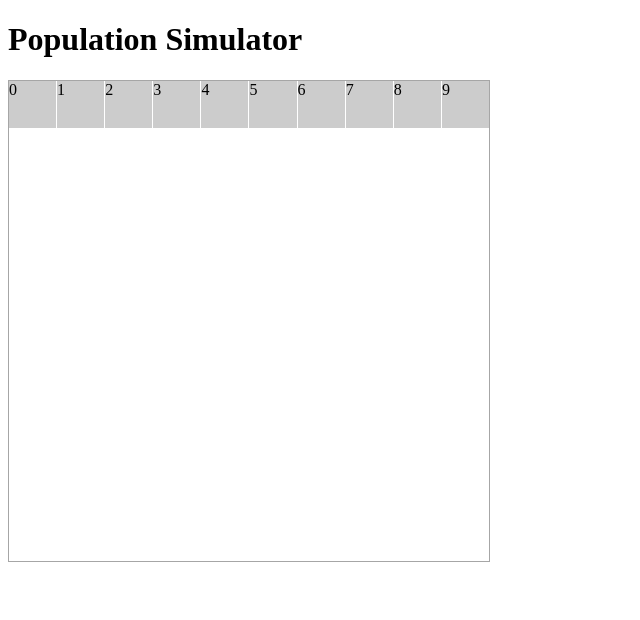
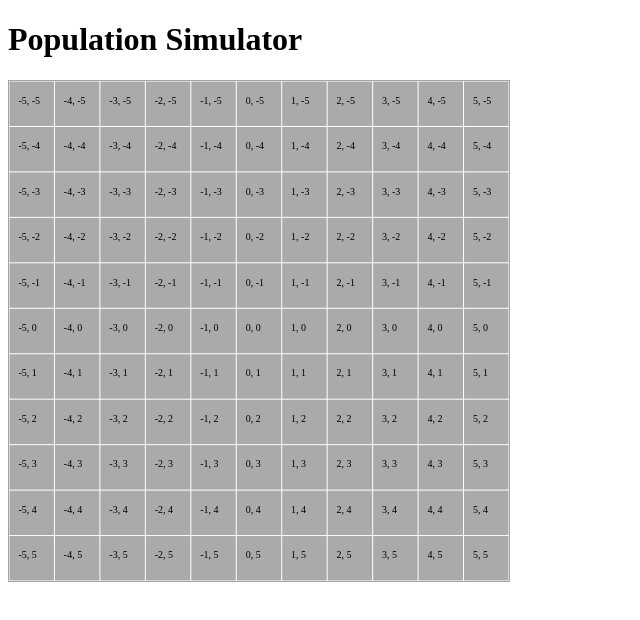
Before and after one commit to andonov019/population-simulator, a website with bundled scripts: page src/index.html in a window 1280 px wide. Shown: the whole page, without its empty margins (0-640 px from the left). Built offline with nearby package versions, Linux system fonts and the light colour scheme.

Commit message:
Update Canvas

```diff
--- a/src/index.html
+++ b/src/index.html
@@ -8,9 +8,8 @@
   </head>
   <body>
     <h1>Population Simulator</h1>
-    <div class="canvas">
-      <div id="grid-container"></div>
-    </div>
+    <canvas id="grid-container">
+    </canvas>
   </body>
   <script type="module" src="./index.js"></script>
 </html>
--- a/src/index.js
+++ b/src/index.js
@@ -1,3 +1,3 @@
 import { Canvas } from "./js/canvas.js";
 
-const canvas = new Canvas(10);
+const canvas = new Canvas(500, 10);
--- a/src/js/canvas.js
+++ b/src/js/canvas.js
@@ -1,16 +1,26 @@
 export class Canvas {
-  constructor(cellSlots) {
-    this.renderCanvas(cellSlots);
+  constructor(size, boxes) {
+    this.renderCanvas(size, boxes);
   }
 
-  renderCanvas(cellsToGenerate) {
-    const container = document.getElementById("grid-container");
+  renderCanvas(size, boxes) {
+    const canvas = document.getElementById("grid-container");
+    canvas.width = size;
+    canvas.height = size;
+    const ctx = canvas.getContext("2d");
+    const boxSize = size / (boxes + 1) -1;
 
-    for (let i = 0; i < cellsToGenerate; i++) {
-      const newDiv = document.createElement("div");
-      newDiv.classList.add("grid-cell");
-      newDiv.textContent = i;
-      container.appendChild(newDiv);
+    for (let i = 0.5*boxes; i >= -0.5*boxes; i--)
+      for (let j = -0.5*boxes; j <= 0.5*boxes; j++)  {
+
+        let x =  (0.5 * size - 0.5 * boxSize) + (size / (boxes + 1) * i);
+        let y =  (0.5 * size - 0.5 * boxSize) + (size / (boxes + 1) * j);
+
+        ctx.fillStyle = "#AAAAAA";
+        ctx.fillRect(x, y, boxSize, boxSize);
+        ctx.font = "10px Comic Sans MS";
+        ctx.fillStyle = "black";
+        ctx.fillText(i + ", " + j, x+0.2*boxSize, y+0.5*boxSize);
     }
   }
 }
```
